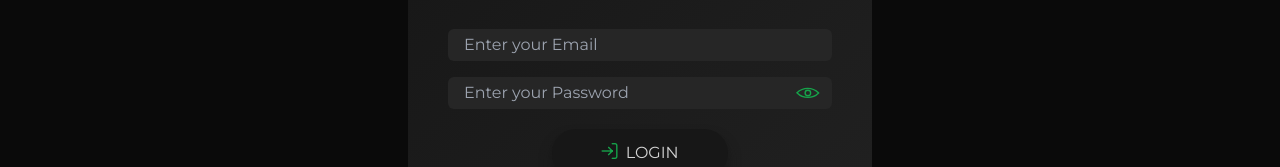
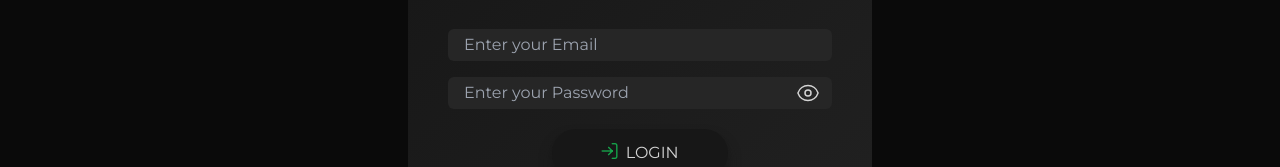
Before and after one commit to vsteppu/LevelUp-System-App, a Vue app: page /auth in a window 1280 px wide. Shown: the part 183-350 px from the top of the page. Built offline with nearby package versions, Linux system fonts and the light colour scheme; a web font is replaced by a local one.

Commit message:
structure update

```diff
--- a/package.json
+++ b/package.json
@@ -14,6 +14,7 @@
   "dependencies": {
     "@floating-ui/dom": "^1.6.13",
     "@headlessui/vue": "^1.7.23",
+    "@heroicons/vue": "^2.2.0",
     "@supabase/supabase-js": "^2.48.1",
     "pinia": "^2.3.0",
     "primeicons": "^7.0.0",
@@ -33,6 +34,6 @@
     "tailwindcss": "^3.4.17",
     "vite": "^6.0.5",
     "vite-plugin-vue-devtools": "^7.6.8",
-    "vitest": "^2.1.8"
+    "vitest": "^3.1.1"
   }
 }
--- a/src/components/details/PLayerIcon.vue
+++ b/src/components/details/PLayerIcon.vue
@@ -1,16 +1,20 @@
 <template>
-  <div class="uppercase  h-16 w-32 flex justify-between items-center font-montserrat font-light ">
-    <h1 class="flex">player</h1>
-    <div class="flex">
-      Lv. {{ level }}
+    <div class="uppercase  h-16 w-32 flex justify-between items-center font-montserrat font-light ">
+        <h1
+            class="flex"
+        >
+            player
+        </h1>
+        <div
+            class="flex"
+        >
+            Lv. {{ level }}
+        </div>
     </div>
-  </div>
 </template>
 <script setup>
 import { usePlayerStore } from '@/stores/playerStore'
 
 const store = usePlayerStore()
 const level = store.player
-
-
 </script>
--- a/src/components/quests/DailyQuests.vue
+++ b/src/components/quests/DailyQuests.vue
@@ -3,10 +3,11 @@
         <div class="h-16 md:w-[400px] w-full px-4 flex align-middle justify-between items-center">
             <div
                 class=" h-12 w-12 flex items-center justify-center text-2xl text-center bg-neutral-800 rounded-sm ">
-        <p class="pi pi-info-circle "></p>
+                <ExclamationCircle/>
             </div>
             <h1
-        class="uppercase text-3xl h-12 flex-grow flex items-center justify-center pb-1 border-[2px] border-neutral-800 rounded-sm">
+                class="uppercase text-3xl h-12 flex-grow flex items-center justify-center pb-1 border-[2px] border-neutral-800 rounded-sm"
+            >
                 Daily Quest
             </h1>
         </div>
@@ -14,7 +15,11 @@
             <transition name="slide-in" mode="out-in">
                 <div v-if="levelUpNotification"
                     class="flex items-center justify-center fixed top-1/3 left-1/2 w-[500px] h-[250px]  border-[1px] rounded-sm  transform -translate-x-1/2 -translate-y-1/3">
-          <p class="uppercase text-4xl pb-4">{{ popupMessage }}</p>
+                    <p
+                        class="uppercase text-4xl pb-4"
+                    >
+                        {{ popupMessage }}
+                    </p>
                 </div>
             </transition>
         </teleport>
@@ -23,36 +28,56 @@
                 {{ item.value }}
                 <div class="flex items-center">
                     [ {{ item.quantity }} {{ item.units }} ]
-          <p class="flex justify-center items-center h-5 w-5 border-[1px] border-neutral-300 rounded-sm ml-3">
-            <span v-if="checkedExercise.includes(item.value) || dailyQuestCompleted"
-              class="pi pi-check text-green-400 text-shadow-green text-2xl"></span>
+                    <p
+                    class="flex justify-center items-center h-5 w-5 border-[1px] border-neutral-300 rounded-sm ml-3"
+                    >
+                        <span
+                            v-if="checkedExercise.includes(item.value) || dailyQuestCompleted"
+                            class="pi pi-check text-green-400 text-shadow-green text-2xl"
+                        >
+                        </span>
                     </p>
                 </div>
             </form>
-      <p :class="dailyQuestCompleted ? 'text-green-600 text-shadow-green' : 'text-red-600 text-shadow-red'"
-        class="my-5 uppercase">
+            <p
+                :class="dailyQuestCompleted ? 'text-green-600 text-shadow-green' : 'text-red-600 text-shadow-red'"
+                class="my-5 uppercase"
+            >
                 {{ dailyQuestCompleted ? 'Daily quest completed' : 'Daily quest not yet completed' }}
             </p>
         </div>
-    <div :class="dailyQuestCompleted ? 'from-green-600 to-green-950' : 'from-red-600 to-red-950'"
-      class="bg-gradient-to-b  pb-2  text-5xl font-extrabold flex justify-center items-center text-transparent bg-clip-text">
-      {{ timer }}</div>
-    <div :class="dailyQuestCompleted ? 'from-green-600 to-green-950' : 'from-red-600 to-red-950'"
-      class="h-[1px] w-[400px] bg-gradient-to-b"></div>
+        <div
+            :class="dailyQuestCompleted ? 'from-green-600 to-green-950' : 'from-red-600 to-red-950'"
+            class="bg-gradient-to-b  pb-2  text-5xl font-extrabold flex justify-center items-center text-transparent bg-clip-text"
+        >
+            {{ timer }}
+        </div>
+        <div
+            :class="dailyQuestCompleted ? 'from-green-600 to-green-950' : 'from-red-600 to-red-950'"
+            class="h-[1px] w-[400px] bg-gradient-to-b">
+        </div>
         <!--     <button @click="resetCheckbox()" class="h-12 w-[500px] bg-gradient-to-b from-red-600 to-red-900 ">Reset checkbox</button> -->
     </main>
-  <section class="flex md:justify-center md:items-center flex-col relative">
+    <section
+        class="flex md:justify-center md:items-center flex-col relative"
+    >
         <div
-      class="flex md:justify-between justify-between mt-2 md:w-[350px]  md:px-2 px-8 text-xl md:text-xl font-bold uppercase">
+            class="flex md:justify-between justify-between mt-2 md:w-[350px]  md:px-2 px-8 text-xl md:text-xl font-bold uppercase"
+        >
             Player
-      <div class="flex items-center">
+        <div
+            class="flex items-center"
+        >
             {{ playerName }}
         </div>
         </div>
         <div
-      class="flex md:justify-between justify-between mt-2 md:w-[350px]  md:px-2 px-8 text-lg md:text-xl font-light uppercase">
+            class="flex md:justify-between justify-between mt-2 md:w-[350px]  md:px-2 px-8 text-lg md:text-xl font-light uppercase"
+        >
             Player Level
-      <div class="flex items-center">
+            <div
+                class="flex items-center"
+            >
                 {{ playerLevel }}
             </div>
         </div>
@@ -67,6 +92,8 @@ import { startCountdown, monitorDate } from '@/stores/helpers';
 import { useAuthStore } from '@/stores/authStore.js';
 import { usePlayerStore } from '@/stores/playerStore.js';
 import { supabase } from '@/supabase'
+
+import {ExclamationCircleIcon} from '@heroicons/vue/24/solid'
 
 const authStore = useAuthStore()
 const playerStore = usePlayerStore()
--- a/src/stores/authStore.js
+++ b/src/stores/authStore.js
@@ -2,6 +2,7 @@ import { defineStore } from 'pinia'
 import { ref, watch } from 'vue'
 import { supabase } from '../supabase.js'
 import router from '@/router/index.js'
+import { errorCodes } from '../stores/helpers.js'
 
 export const useAuthStore = defineStore('authStore', () => {
     const user = ref(JSON.parse(localStorage.getItem('user')) ?? null)
@@ -39,9 +40,7 @@ export const useAuthStore = defineStore('authStore', () => {
     }
 
     const getUser = async () => {
-    const {
-      data: { user },
-    } = await supabase.auth.getUser()
+        const { data: { user }} = await supabase.auth.getUser()
         return user
     }
 
--- a/src/stores/helpers.js
+++ b/src/stores/helpers.js
@@ -20,7 +20,7 @@ export const monitorDate = () => {
 
 
 export const errorCodes = {
-  'Invalid login credentials': 'Invalid Login or Password. Try again',
-  'missing email or phone': 'Missing Email or Phone number',
+    'invalid_credentials': 'Invalid Login or Password. Try again',
+    'validation_failed': 'Missing Email or Phone number',
     'auth/too-many-requests': 'Too many requests to log in. Change your password or try later.',
 }
--- a/src/views/AuthPage.vue
+++ b/src/views/AuthPage.vue
@@ -2,22 +2,49 @@
   <header class="flex flex-col justify-center items-center">
     <section
       class="flex flex-col justify-center items-center bg-gradient-to-tl from-[#222222] to-neutral-900 p-10 md:rounded-2xl mt-10 ">
-      <h1 class="my-2 w-96 uppercase p-2 font-extralight text-xl">Authentication</h1>
-      <input type="text" v-model="email" @keyup.enter="signIn()" placeholder="Enter your Email"
-        class="my-2 w-96 bg-neutral-800 rounded-md px-4 py-1">
-        <div class="flex justify-center items-center w-96">
-          <input :type="isPasswordVisible ? 'text' : 'password'" v-model="password" @keyup.enter="signIn()" placeholder="Enter your Password"
-          class="my-2 flex flex-grow bg-neutral-800 rounded-l-md px-4 py-1">
-          <button @click="togglePasswordVisibiliti" type="button" class="rounded-r-md bg-neutral-800 px-3 py-1" >
-            <EyeIcon :fill="isPasswordVisible? '#dc2626' : '#16a34a'"/>
-          </button>
-        </div>
-      <button v-if="registerPage" @click="signUp()"
+      <h1
+        class="my-2 w-96 uppercase p-2 font-extralight text-xl"
+      >
+        Authentication
+      </h1>
+      <input
+        type="text"
+        v-model="email"
+        @keyup.enter="signIn"
+        placeholder="Enter your Email"
+        class="my-2 w-96 bg-neutral-800 rounded-md px-4 py-1"
+      >
+      <div
+        class="flex justify-center items-center w-96"
+      >
+        <input
+          :type="isPasswordVisible ? 'text' : 'password'"
+          v-model="password" @keyup.enter="signIn"
+          placeholder="Enter your Password"
+          class="my-2 flex flex-grow bg-neutral-800 rounded-l-md px-4 py-1"
+        >
+
+        <button
+          @click="togglePasswordVisibiliti"
+          type="button"
+          class="rounded-r-md bg-neutral-800 px-3 py-1"
+        >
+          <EyeSlashIcon
+          v-if="isPasswordVisible"
+          :class="'size-6'"
+          />
+          <EyeIcon
+            v-else
+            :class="'size-6'"
+          />
+        </button>
+      </div>
+      <button v-if="registerPage" @click="signUp"
         class="uppercase p-3 my-3 w-44 bg-neutral-900 shadow-lg shadow-neutral-900 rounded-3xl">
         <p class="pi pi-power-off text-green-600 mr-1"></p>
         register
       </button>
-      <button v-if="!registerPage" @click="signIn()"
+      <button v-if="!registerPage" @click="signIn"
         class="uppercase p-3 my-3 w-44 bg-neutral-900 shadow-lg shadow-neutral-900 rounded-3xl  ">
         <p class="pi pi-sign-in text-green-600 mr-1"></p>
         login
@@ -38,8 +65,14 @@
 import { onMounted, ref } from 'vue';
 import { supabase } from '../supabase.js'
 import { useAuthStore } from '@/stores/authStore.js';
+import { errorCodes } from '../stores/helpers.js'
 
-import EyeIcon from '@/components/icons/eyeIcon.vue'
+import { EyeIcon } from '@heroicons/vue/24/outline'
+import { EyeSlashIcon } from '@heroicons/vue/24/outline'
+
+import { BeakerIcon } from '@heroicons/vue/24/solid'
+
+//import EyeIcon from '@/components/icons/eyeIcon.vue'
 
 import router from '@/router/index.js';
 
@@ -63,7 +96,8 @@ const signUp = async () => {
       authStatus.value = `Account created successfully. Confirm your account by accessing the link sent to you email. Then you can log in`
     }
   } catch (error) {
-    message.value = errorCodes[error.code] ?? error.message; // Show Supabase error
+    message.value = errorCodes.code ?? error.message; // Show Supabase error
+    console.log('message.value: ', message.value);
   }
 }
 
```
Also changed, not shown: 2 other files (tests, documents, lock files or other folders). Lines whose indentation alone changed are shown as unchanged.
